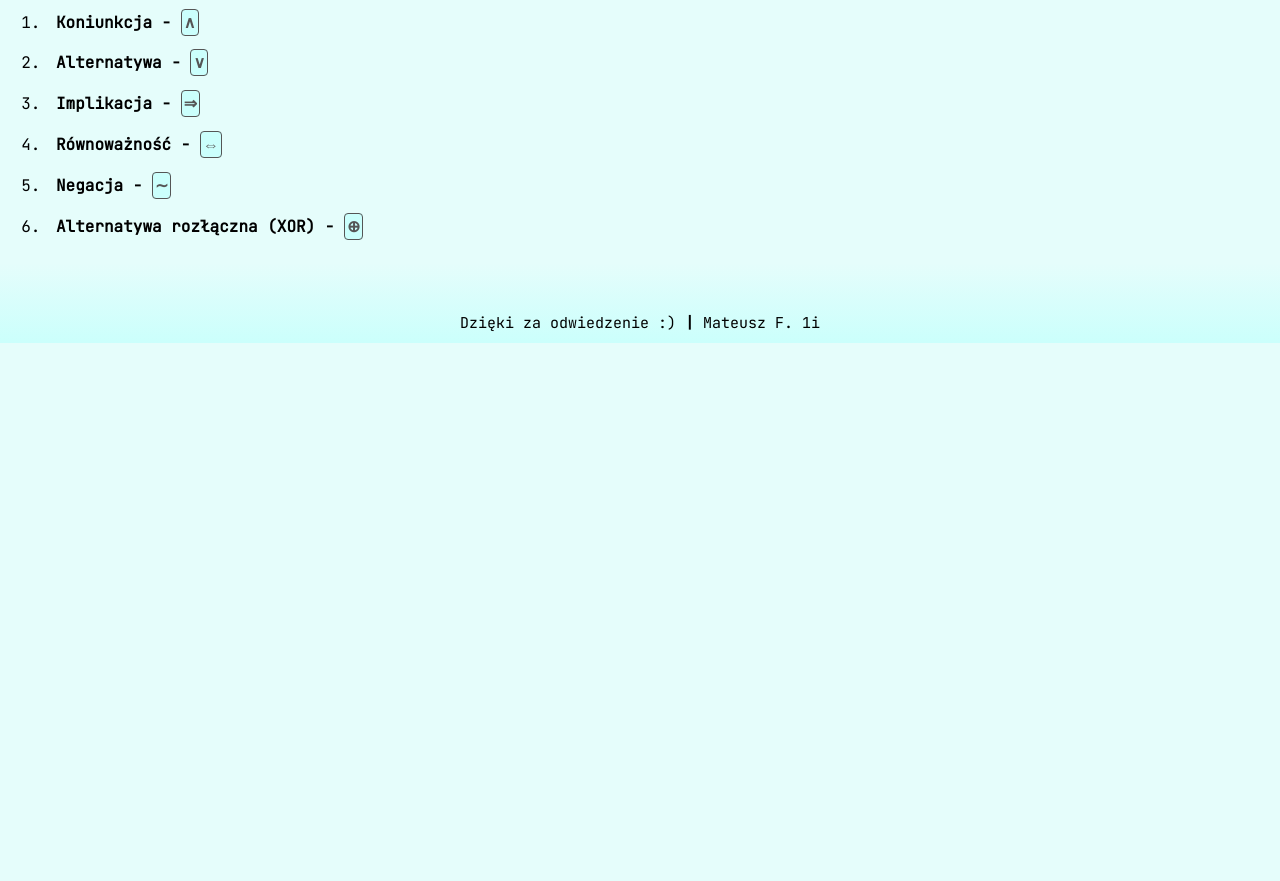
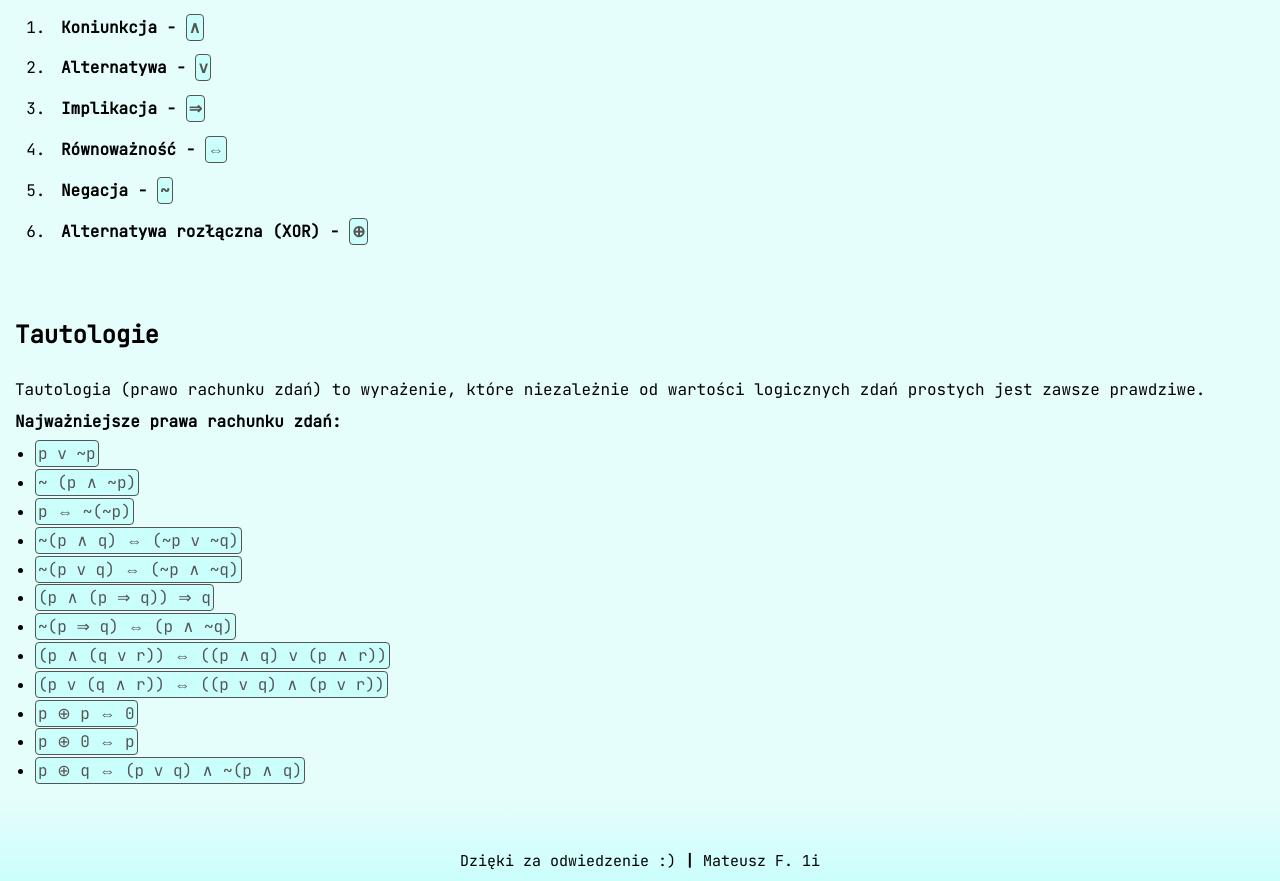
Before and after one commit to matiego1/Mathematical-logic-website, a plain HTML site: page index.html in a window 1280 px wide. Shown: the part 1132-2013 px from the top of the page. Before the commit the page ends 1475 px from the top, so only its background shows below. Drawn offline with Linux system fonts and the light colour scheme.

Commit message:
new features

```diff
--- a/index.html
+++ b/index.html
@@ -10,6 +10,11 @@
 </head>
 <body>
     <noscript>
+        <style>
+            .menu, .content, .menu-gradient, .footer {
+                display: none;
+            }
+        </style>
         <div class="no-js hcenter">
             Enable JavaScript!
         </div>
@@ -36,6 +41,8 @@
 
         <br><br>
 
+        <!-- #region Zdania logiczne -->
+
         <div id="zdania-logiczne">
             <h2>Zdania logiczne</h2>
             W logice matematycznej każde zdanie może być prawdziwe lub fałszywe. Zdania prawdziwe oznacza się <span class="example">1</span>, a fałszywe <span class="example">0</span>.
@@ -61,10 +68,14 @@
             </ol>
         </div>
 
+        <!-- #endregion -->
+
         <br>
 
+        <!-- #region Spójniki logiczne -->
+
         <div id="spojniki-logiczne">
-            <h2>Spójniki logiczne <span class="note"><br>(Kliknij, aby rozwinąć)</span></h2>
+            <h2>Spójniki logiczne <br><span class="note">(Kliknij, aby rozwinąć)</span></h2>
 
             <ol>
                 <li>
@@ -108,7 +119,7 @@
                     </div>
                 </li>
                 <li>
-                    <button type="button" class="collapsible"><h4>Alternatywa - <span class="example">∨</span></h4></button>
+                    <button type="button" class="collapsible"><h4>Alternatywa - <span class="example">v</span></h4></button>
                     <div class="coll-content">
                         Alternatywa dwóch zdań <span class="example">p</span> i <span class="example">q</span> jest prawdziwa tylko wtedy, gdy przynajmniej jedno ze zdań jest prawdziwe. Jest to odpowiednik spójnika <span class="example">lub</span>.
                         <br>
@@ -117,7 +128,7 @@
                             <tr>
                                 <th>p</th>
                                 <th>q</th>
-                                <th>p ∧ q</th>
+                                <th>p v q</th>
                             </tr>
                             <tr>
                                 <td>0</td>
@@ -157,7 +168,7 @@
                             <tr>
                                 <th>p</th>
                                 <th>q</th>
-                                <th>p ∧ q</th>
+                                <th>p ⇒ q</th>
                             </tr>
                             <tr>
                                 <td>0</td>
@@ -197,7 +208,7 @@
                             <tr>
                                 <th>p</th>
                                 <th>q</th>
-                                <th>p ∧ q</th>
+                                <th>p ⇔ q</th>
                             </tr>
                             <tr>
                                 <td>0</td>
@@ -228,7 +239,7 @@
                     </div>
                 </li>
                 <li>
-                    <button type="button" class="collapsible"><h4>Negacja - <span class="example">∼</span></h4></button>
+                    <button type="button" class="collapsible"><h4>Negacja - <span class="example">~</span></h4></button>
                     <div class="coll-content">
                         Negacja zmienia wartość logiczną zdania <span class="example">p</span> na przeciwną.
                         <br>
@@ -236,7 +247,7 @@
                         <table class="logic-table">
                             <tr>
                                 <th>p</th>
-                                <th>∼ p</th>
+                                <th>~ p</th>
                             </tr>
                             <tr>
                                 <td>0</td>
@@ -249,8 +260,8 @@
                         </table>
                         Przykłady:
                         <ul>
-                            <li><span class="example">∼ (1 + 1 = 3)</span> - zdanie prawdziwe</li>
-                            <li><span class="example">∼ (1 + 2 = 3)</span> - zdanie fałszywe</li>
+                            <li><span class="example">~ (1 + 1 = 3)</span> - zdanie prawdziwe</li>
+                            <li><span class="example">~ (1 + 2 = 3)</span> - zdanie fałszywe</li>
                         </ul>
                     </div>
                 </li>
@@ -264,7 +275,7 @@
                             <tr>
                                 <th>p</th>
                                 <th>q</th>
-                                <th>p ∧ q</th>
+                                <th>p ⊕ q</th>
                             </tr>
                             <tr>
                                 <td>0</td>
@@ -289,15 +300,45 @@
                         </table>
                         Przykłady:
                         <ul>
-                            <li><span class="example">Jeżeli 2 + 2 = 4, to 2 - 2 = 0</span> - zdanie prawdziwe</li>
-                            <li><span class="example">Jeżeli liczba 6 jest liczbą parzystą to liczba 62 jest ujemna</span> - zdanie fałszywe</li>
+                            <li><span class="example">2 + 2 = 4 ⊕ 2 - 2 = 1</span> - zdanie prawdziwe</li>
+                            <li><span class="example">liczba 5 jest liczbą parzystą ⊕ liczba 62 jest ujemna</span> - zdanie fałszywe</li>
                         </ul>
                     </div>
                 </li>
             </ol>
         </div>
+
+        <!-- #endregion -->
+
+        <br>
+
+        <!-- #region Tautologie -->
+
+        <div id="tautologie">
+            <h2>Tautologie</h2>
+            Tautologia (prawo rachunku zdań) to wyrażenie, które niezależnie od wartości logicznych zdań prostych jest zawsze prawdziwe.
+            <br>
+
+            <h4>Najważniejsze prawa rachunku zdań:</h4>
+            <ul class="lista-tautologii">
+                <li><span class="example">p v ~p</span></li>
+                <li><span class="example">~ (p ∧ ~p)</span></li>
+                <li><span class="example">p ⇔ ~(~p)</span></li>
+                <li><span class="example">~(p ∧ q) ⇔ (~p v ~q)</span></li>
+                <li><span class="example">~(p v q) ⇔ (~p ∧ ~q)</span></li>
+                <li><span class="example">(p ∧ (p ⇒ q)) ⇒ q</span></li>
+                <li><span class="example">~(p ⇒ q) ⇔ (p ∧ ~q)</span></li>
+                <li><span class="example">(p ∧ (q v r)) ⇔ ((p ∧ q) v (p ∧ r))</span></li>
+                <li><span class="example">(p v (q ∧ r)) ⇔ ((p v q) ∧ (p v r))</span></li>
+                <li><span class="example">p ⊕ p ⇔ 0</span></li>
+                <li><span class="example">p ⊕ 0 ⇔ p</span></li>
+                <li><span class="example">p ⊕ q ⇔ (p v q) ∧ ~(p ∧ q)</span></li>
+            </ul>
+        </div>
+
+        <!-- #endregion -->
+
     </div>
-
 
 
     <div class="footer hcenter">
--- a/style.css
+++ b/style.css
@@ -94,7 +94,7 @@ body, button {
 }
 
 .content {
-    margin: 10px;
+    margin: 15px;
     line-height: 1.7;
 }
 
@@ -171,3 +171,7 @@ h4 {
     height: 10vw;
     font-size: 8vw;
 }
+
+.lista-tautologii {
+    margin: 0px 10px;
+}
```
